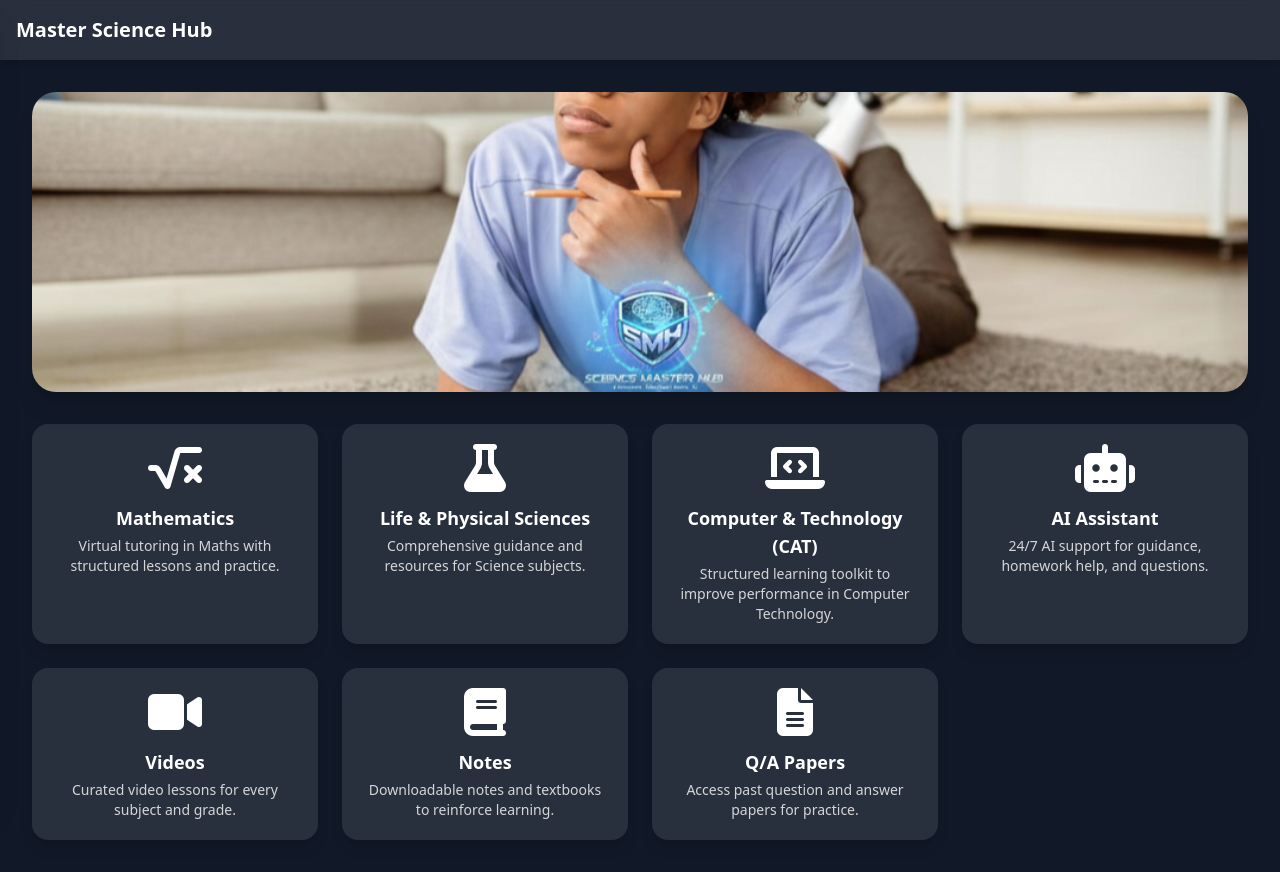
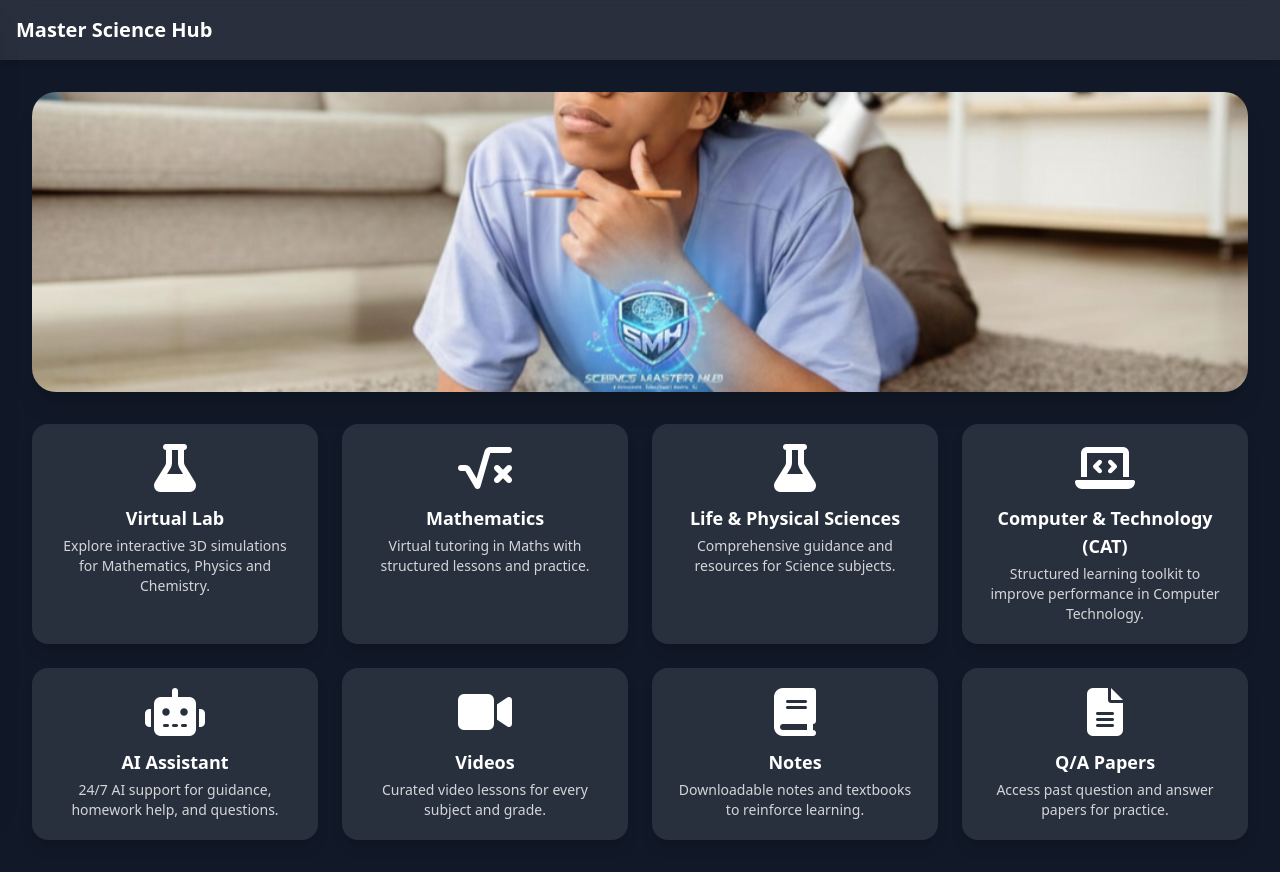
Before and after one commit to Blacklogic-Dev/masterscience2.0, a plain HTML site: page dashboard.html in a window 1280 px wide. Drawn offline with nearby package versions, Linux system fonts and the light colour scheme.

Commit message:
Updated
Updates

```diff
--- a/dashboard.html
+++ b/dashboard.html
@@ -41,21 +41,32 @@
         <i class="fas fa-video"></i> Video Lessons
       </a>
     </li>
+
     <li class="flex items-center gap-3 text-lg cursor-pointer hover:text-blue-400">
       <a href="notes.html" class="flex items-center gap-3 w-full">
         <i class="fas fa-book"></i> Textbooks
       </a>
     </li>
+
     <li class="flex items-center gap-3 text-lg cursor-pointer hover:text-blue-400">
       <a href="question.html" class="flex items-center gap-3 w-full">
         <i class="fas fa-file-alt"></i> Question Papers
       </a>
     </li>
+
+    <!-- NEW Virtual Lab Section -->
+    <li class="flex items-center gap-3 text-lg cursor-pointer hover:text-blue-400">
+      <a href="virtuallabs.html" class="flex items-center gap-3 w-full">
+        <i class="fas fa-flask"></i> Virtual Lab
+      </a>
+    </li>
+
     <li class="flex items-center gap-3 text-lg cursor-pointer hover:text-blue-400">
       <a href="live.html" class="flex items-center gap-3 w-full">
         <i class="fas fa-broadcast-tower"></i> Live Sessions
       </a>
     </li>
+
     <li class="flex items-center gap-3 text-lg cursor-pointer hover:text-blue-400">
       <a href="assist.html" class="flex items-center gap-3 w-full">
         <i class="fas fa-robot"></i> AI Assistant
@@ -77,6 +88,17 @@
 
     <!-- Grids -->
     <div class="grid grid-cols-1 md:grid-cols-2 lg:grid-cols-3 xl:grid-cols-4 gap-6">
+
+<!-- Virtual Lab -->
+<div class="bg-white/10 rounded-2xl p-5 shadow-lg hover-glow transition-glow cursor-pointer text-center">
+  <a href="virtuallab.html" class="block w-full h-full">
+    <i class="fas fa-flask text-5xl mb-3 text-white"></i>
+    <h2 class="font-bold text-white text-lg mb-1">Virtual Lab</h2>
+    <p class="text-white/80 text-sm">
+      Explore interactive 3D simulations for Mathematics, Physics and Chemistry.
+    </p>
+  </a>
+</div>
 
 <!-- Maths -->
 <div class="bg-white/10 rounded-2xl p-5 shadow-lg hover-glow transition-glow cursor-pointer text-center">
@@ -105,7 +127,6 @@
   <h2 class="font-bold text-white text-lg mb-1">AI Assistant</h2>
   <p class="text-white/80 text-sm">24/7 AI support for guidance, homework help, and questions.</p>
 </div>
-
       <!-- Videos -->
       <div class="bg-white/10 rounded-2xl p-5 shadow-lg hover-glow transition-glow cursor-pointer text-center">
         <i class="fas fa-video text-5xl mb-3 text-white"></i>
```
Lines whose indentation alone changed are shown as unchanged.
